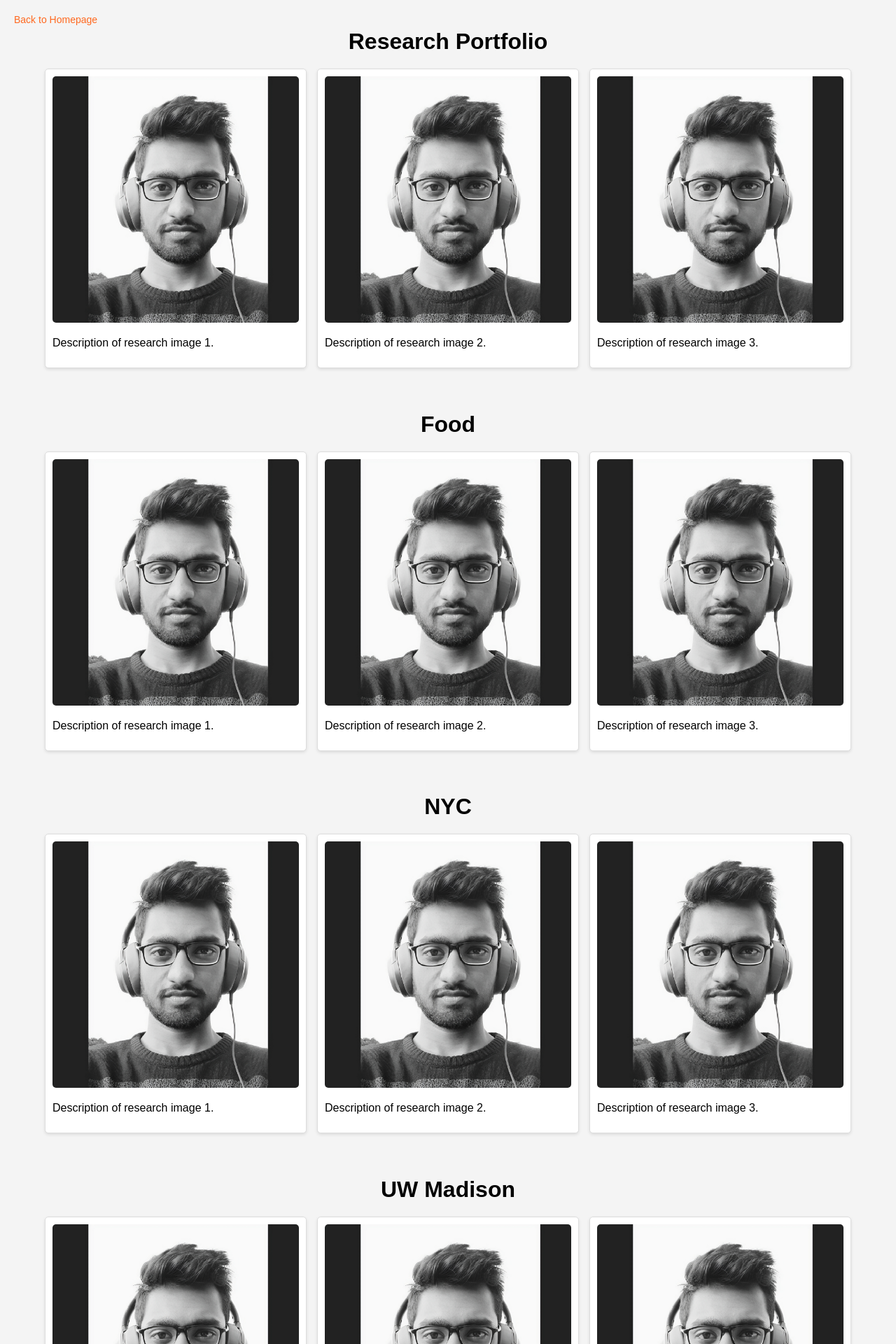
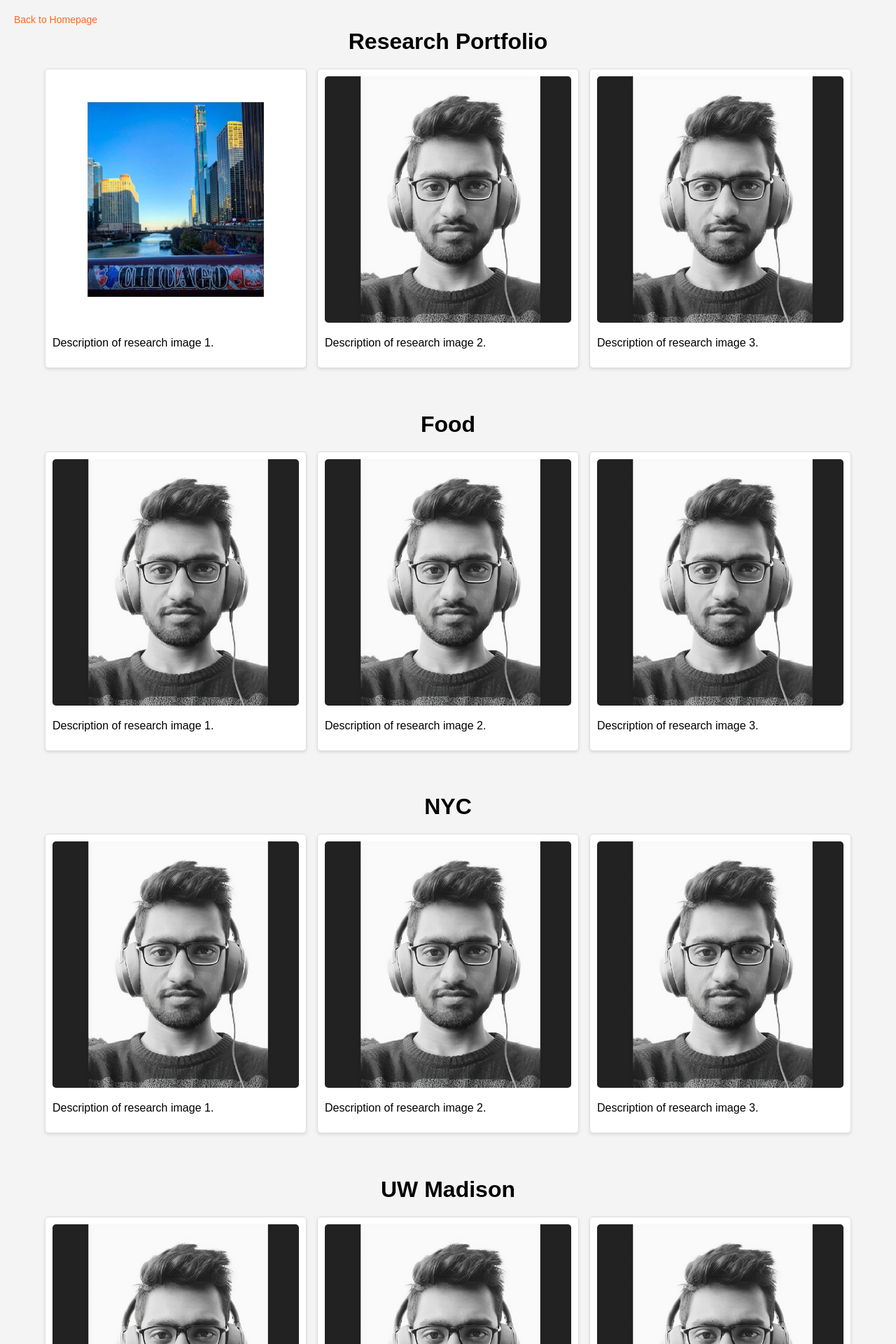
Before and after one commit to hotshott22/portfolio, a Jekyll site: the page one.html, which Jekyll copies as it is, in a window 1280 px wide. Shown: the top 1920 px of the page at 70% size. Built offline with Jekyll 4.4.1, drawn with Linux system fonts in a browser that asks for light colours.

Commit message:
Update one.html

```diff
--- a/one.html
+++ b/one.html
@@ -69,7 +69,7 @@
         <h1>Research Portfolio</h1>
         <div class="grid">
             <div class="grid-item">
-                <img src="Prashik22.png" alt="Research Image 1">
+                <img src="border/chic2.jpg" alt="Research Image 1">
                 <p>Description of research image 1.</p>
             </div>
             <div class="grid-item">
```
